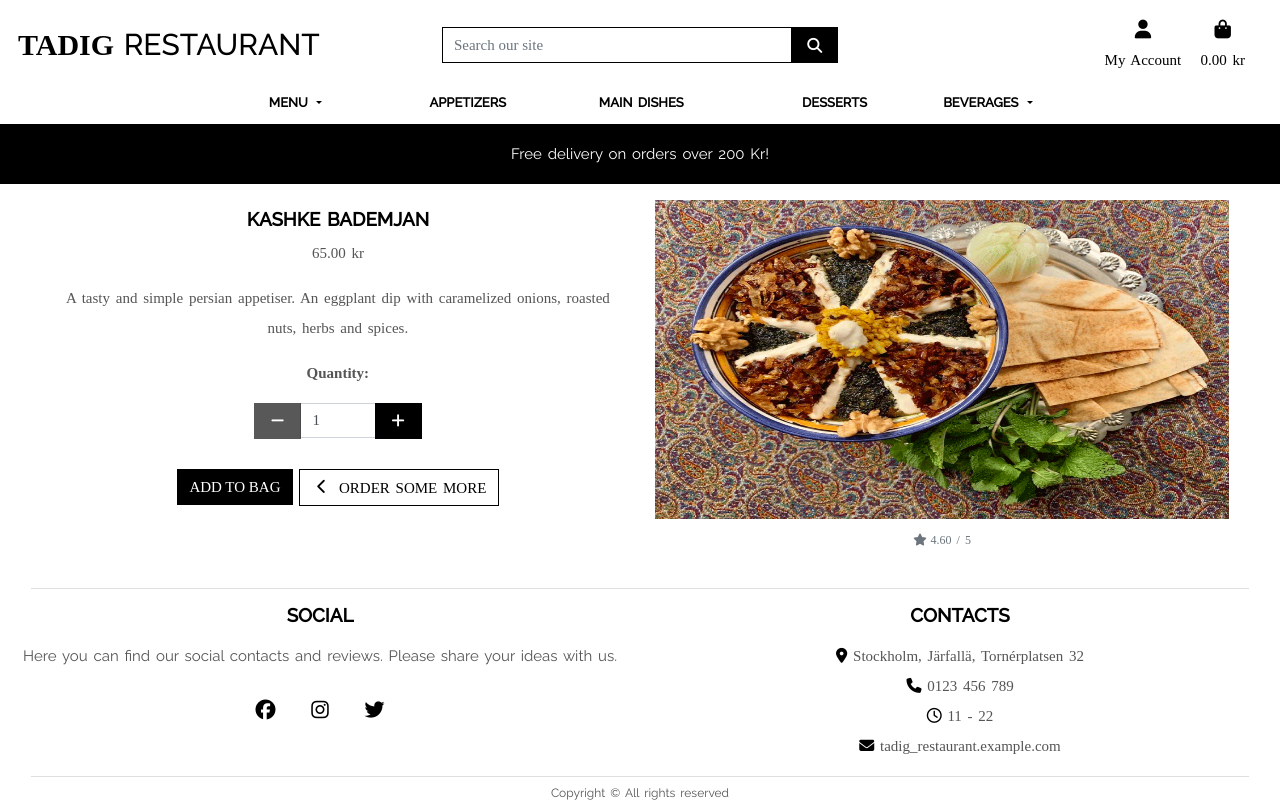
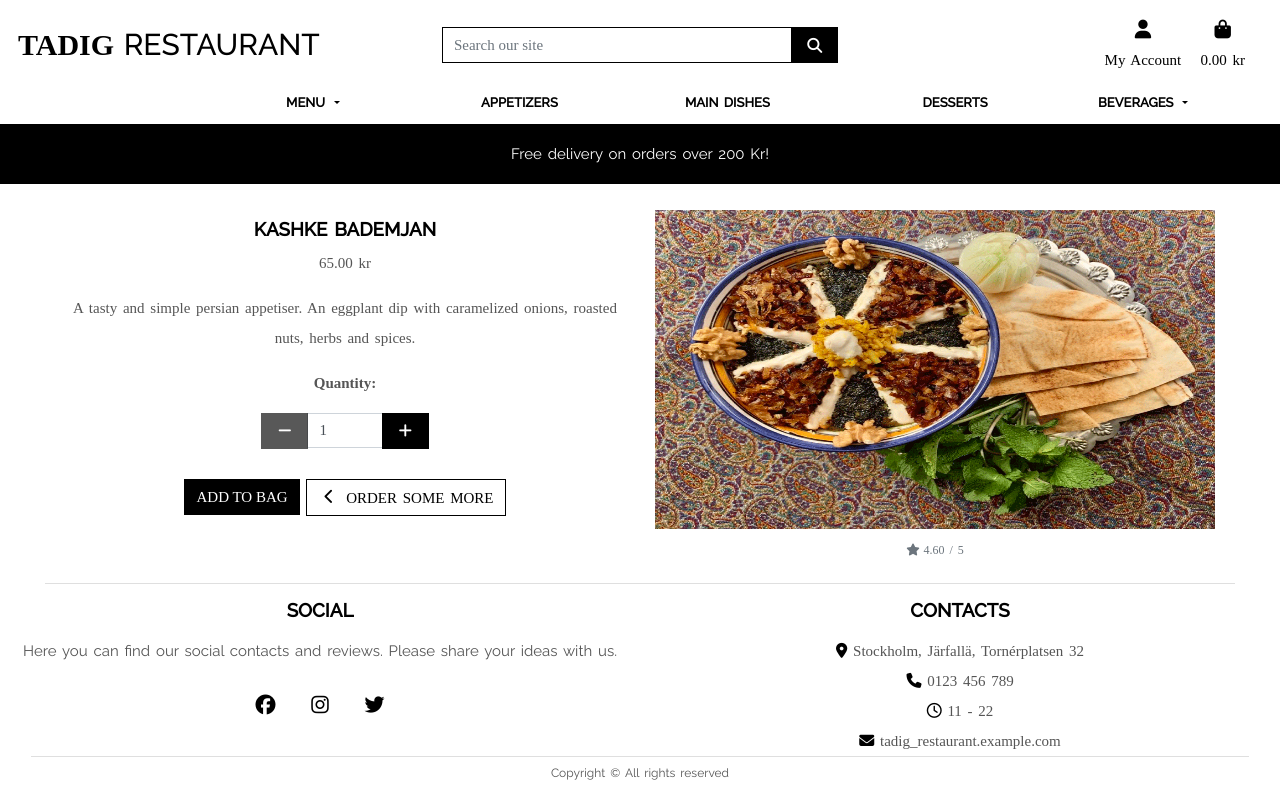
Before and after one commit to behnazkhoshnood/tadig_restaurant_v2, a Django app: page /products/1 in a window 1280 px wide. Run offline with Django 3.2, Linux system fonts and the light colour scheme; data comes from the database, SQL or seed files in the repository; some libraries are stand-ins or nearby versions.

Commit message:
fixed the ressponsivness on some views on product details page

```diff
--- a/products/templates/products/product_detail.html
+++ b/products/templates/products/product_detail.html
@@ -2,20 +2,16 @@
 {% load static %}
 
 {% block extra_title %}- {{ product.name }} {% endblock %}
-<!-- {% block page_header %}
-<div class="container-fluid header-container">
-    <div class="row">
-        <div class="col"></div>
-    </div>
-</div>
-{% endblock %} -->
 
     {% block content %}
-
+        <div class="row">
+            <div class="col-12">
                 <ul class="list-group list-group-flush pt-3">
+                            <!-- content block -->
                     <li class="list-group-item py-0 pb-lg-3">
                         <div class="row">
-                <div class="product-details-info col-12 col-md-6 text-center">
+                            <!-- product info -->
+                            <div class="col-12 col-md-6 product-details-info text-center">
                                 <h5 class="logo-font font-weight-bold text-black my-2">{{ product.name }}</h5>
                                 <p>{{ product.price }} kr</p>
                                 <p>{{ product.description }}</p>
@@ -26,6 +22,7 @@
                                             <p><strong>Quantity:</strong></p>
                                             <div class="form-group quantity-input mb-3">
                                                 <div class="input-group">
+                                                    <!-- decrement quantity -->
                                                     <div class="input-group-prepend">
                                                         <button class="decrement-qty btn btn-black rounded-0"
                                                             data-item_id="{{ product.id }}" id="decrement-qty_{{ product.id }}">
@@ -37,7 +34,8 @@
                                                     <input class="form-control qty_input" type="number"
                                                         name="quantity" value="1" min="1" max="99"
                                                         data-item_id="{{ product.id }}"
-                                            id="id_qty_{{ product.id }}">
+                                                        id="id_qty_{{ product.id }}" />
+                                                    <!-- increment quantity -->
                                                     <div class="input-group-append">
                                                         <button class="increment-qty btn btn-black rounded-0"
                                                             data-item_id="{{ product.id }}" id="increment-qty_{{ product.id }}">
@@ -65,6 +63,7 @@
                                 </form>
                                 <hr class="d-block d-md-none">
                             </div>
+                            <!-- product image -->
                             <div class="col-12 col-md-6 text-center">
                                 {% if product.image %}
                                     <img class="img-fluid product-details-img" src="{{ product.image.url }}" alt="{{ product.name }}">
@@ -82,7 +81,7 @@
                     </li>
                 </ul>
             </div>
-
+        </div>
     {% endblock %}
 
 {% block postloadjs %}
--- a/static/css/base.css
+++ b/static/css/base.css
@@ -25,19 +25,8 @@ hr {
     font-size: 15px;
 }
 
-.header-container {
-    padding-top: 149px;
-}
-
-#page-container {
-    position: relative;
-    min-height: 100vh;
-}
-
-#footer {
-    bottom: 0;
-    width: 100%;
-    margin-top: -45px;
+.flex-wrapper{
+    padding-top: 146px;
 }
 
 .inline {
@@ -314,30 +303,22 @@ p span {
 
 /* -------------------------------- Media Queries */
 
+/* screens smaller than sm grid and  */
+@media (max-width: 290px) {
+    .flex-wrapper {
+        padding-top: 176px;
+    }
+}
+
 /* screens only md */
-@media (min-width: 768px) and(max-width: 991px) {
-
-    .header-container {
-        padding-top: 259px !important;
+@media (min-width: 768px) and (max-width: 991px) {
+    .flex-wrapper {
+        padding-top: 208px;
     }
 }
 
 /* screens on lg and up */
 @media (min-width: 992px) {
-
-    .header-container {
-        padding-top: 233px;
-    }
-
-    #page-container {
-    position: relative;
-    min-height: 73vh;;
-}
-
-    #footer {
-        max-height: 330px;
-    }
-
     .fixed-top-desktop-only {
         position: fixed;
         top: 0;
@@ -350,27 +331,57 @@ p span {
         padding: 0;
         margin: 0;
     }
-}
 
-/*screens on lg and up */
-
-@media (min-width: 1124px) {
-    .header-container {
-        padding-top: 185px;
+    .flex-wrapper{
+        display: flex;
+        min-height:  calc(100vh - 195px);
+        padding-top: 195px;
+        flex-direction: column;
+        justify-content: space-between;
     }
 }
 
-@media (min-height: 1025px) {
-        #footer {
-        position: absolute;
+/* laptop views */
+@media (min-width: 1015px){
+    @media (min-height: 800px){
+        #footer{
+            position: fixed;
+            bottom: 0;
+        }
     }
-
 }
 
-/* @media (min-height: 799px) and (max-height: 1005px) {
-    @media (min-width: 1270px) and (max-width: 1445px) {
-        #footer {
-            position: relative;
+/* kindle, nexus 10, ipad mini, ipad-pro, ipad */
+@media (min-width: 767px) {
+    @media (min-height: 1024px) {
+        #footer{
+            position: fixed;
+            bottom: 0;
+        }
+
+        .flex-wrapper{
+            padding-top: 450px;
+        }
+
+        #topnav{
+            height: 150px !important;
+        }
+
+        .navbar{
+            padding-bottom: 50px;
+        }
+
+        .img-fluid{
+            height: 30vh;
+        }
+        /* on ipad and ipad mini */
+        @media (height: 1024px){
+            .flex-wrapper{
+                padding-top: 330px;
+            }
+            .img-fluid{
+                height: 40vh
+            }
         }
     }
-} */
+}
--- a/templates/base.html
+++ b/templates/base.html
@@ -48,19 +48,19 @@
 </head>
 
 <body>
-
-    <div id="page-container">
-        <div id="content-wrap">
+    <div class="flex-wrapper">
+        <div class="container-fluid">
+            <!-- header -->
             <header class="container-fluid fixed-top">
                 <div id="topnav" class="row bg-white pt-lg-2 d-none d-md-flex">
-                    <!-- navbar home -->
+                    <!--  navbar home -->
                     <div class="col-12 col-md-4 my-auto py-1 py-md-0 text-center text-md-left">
                         <a href="{% url 'home' %}" class="nav-link main-logo-link">
                             <h2 class="logo-font text-black my-0"><strong>Tadig </strong>Restaurant</h2>
                         </a>
                     </div>
+                    <!-- navbar search -->
                     <div class="col-12 col-md-4 my-auto py-1 py-md-0">
-                        <!-- navbar search -->
                         <form method="GET" action="{% url 'products' %}">
                             <div class="input-group w-100">
                                 <input class="form-control border border-black rounded-0" type="text" name="q"
@@ -76,9 +76,9 @@
                             </div>
                         </form>
                     </div>
-                    <!-- navbar account -->
                     <div class="col-12 col-md-4 my-auto py-1 py-md-0">
                         <ul class="list-inline list-unstyled text-center text-md-right my-0">
+                            <!-- navbar account -->
                             <li class="list-inline-item dropdown">
                                 <a class="text-black nav-link" href="#" id="user-options" data-toggle="dropdown"
                                     aria-haspopup="true" aria-expanded="false">
@@ -139,6 +139,7 @@
             </header>
 
             {% if messages %}
+            <!-- message-container -->
                 <div class="message-container">
                     {% for message in messages %}
                         {% with message.level as level %}
@@ -156,21 +157,15 @@
                 </div>
             {% endif %}
 
-            {% block page_header %}
-                <div class="container-fluid header-container">
-                    <div class="row">
-                        <div class="col"></div>
-                    </div>
-                </div>
-            {% endblock %}
-
             {% block content %}
             {% endblock %}
         </div>
 
         <footer id="footer" class="bg-white container-fluid mt-1">
+                    <!-- footer -->
             {% include 'includes/footer.html' %}
         </footer>
+
     </div>
 
     {% block postloadjs %}
--- a/templates/includes/footer.html
+++ b/templates/includes/footer.html
@@ -1,23 +1,33 @@
 {% load i18n %}
 
+    <hr class="d-block my-0">
     <div class="row">
-            <hr class="d-block my-0">
+        <!-- social links -->
         <div class="col-12 col-md-6">
             <h5 class="logo-font font-weight-bold text-black text-center my-3">Social</h5>
             <p class="social-note text-center pd-1 pb-lg-1">
                 {% trans 'Here you can find our social contacts and reviews. Please share your ideas with us.' %}
             </p>
             <ul class="social-icons list-inline list-unstyled text-center my-0 px-0">
-                    <li class="col inline"><a href="https://www.facebook.com/" target="_blank"><i
-                                class="fab fa-facebook text-black"></i></a>
+                <li class="col inline">
+                    <a href="https://www.facebook.com/" target="_blank">
+                        <i class="fab fa-facebook text-black"></i>
+                    </a>
                 </li>
-                    <li class="col inline"><a href="https://www.instagram.com/" target="_blank"><i
-                                class="fab fa-instagram text-black"></i></a></li>
-                    <li class="col inline"><a href="https://twitter.com/" target="_blank"><i
-                                class="fab fa-twitter text-black"></i></a></li>
+                <li class="col inline">
+                    <a href="https://www.instagram.com/" target="_blank">
+                        <i class="fab fa-instagram text-black"></i>
+                    </a>
+                </li>
+                <li class="col inline">
+                    <a href="https://twitter.com/" target="_blank">
+                        <i class="fab fa-twitter text-black"></i>
+                    </a>
+                </li>
             </ul>
         </div>
-            <hr class="d-block d-md-none mb-0">
+        <!-- contacts list -->
+        <hr class="d-block d-md-none my-0">
         <div class="col-12 col-md-6">
             <h5 class="logo-font font-weight-bold text-black text-center my-3">Contacts</h5>
             <ul class="contacts list-inline list-unstyled text-center my-0 px-0">
@@ -27,8 +37,9 @@
                 <li><i class="fas fa-envelope"></i> tadig_restaurant.example.com</li>
             </ul>
         </div>
-            <hr class="d-block mb-0">
-            <div class="col-md-12">
+        <hr class="d-block my-0">
+        <!-- copyright -->
+        <div class="col-12">
             <p class="small mt-1 text-center"> Copyright &copy; All rights reserved</p>
         </div>
     </div>
--- a/templates/includes/main-nav.html
+++ b/templates/includes/main-nav.html
@@ -1,6 +1,6 @@
 <div class="collapse navbar-collapse" id="main-nav">
-    <ul class="navbar-nav col-10 offset-lg-2 text-center" aria-labelledby="dropdownMenuButton">
-        <li class="col-2 nav-item d-block d-lg-none">
+    <ul class="navbar-nav col-10 offset-lg-2 text-center d-flex justify-content-around" aria-labelledby="dropdownMenuButton">
+        <li class="col-2 nav-item d-block d-md-none">
             <a class="logo-font font-weight-bold nav-link text-black mr-5" href="{% url 'home' %}" id="home-link">
                 Home
             </a>
--- a/templates/includes/mobile-top-header.html
+++ b/templates/includes/mobile-top-header.html
@@ -1,5 +1,5 @@
 <li class="list-inline-item">
-    <a class="text-black nav-link d-block d-lg-none" href="#" id="mobile-search" data-toggle="dropdown" aria-haspopup="true" aria-expanded="false">
+    <a class="text-black nav-link d-block d-md-none" href="#" id="mobile-search" data-toggle="dropdown" aria-haspopup="true" aria-expanded="false">
         <div class="text-center">
             <div><i class="fas fa-search fa-lg"></i></div>
             <p class="my-0">Search</p>
@@ -21,7 +21,7 @@
     </div>
 </li>
 <li class="list-inline-item dropdown">
-    <a class="text-black nav-link d-block d-lg-none" href="#" id="user-options" data-toggle="dropdown" aria-haspopup="true" aria-expanded="false">
+    <a class="text-black nav-link d-block d-md-none" href="#" id="user-options" data-toggle="dropdown" aria-haspopup="true" aria-expanded="false">
         <div class="text-center">
             <div><i class="fas fa-user fa-lg"></i></div>
             <p class="my-0">My Account</p>
@@ -41,7 +41,7 @@
     </div>
 </li>
 <li class="list-inline-item">
-    <a class="{% if grand_total %}text-primary font-weight-bold{% else %}text-black{% endif %} nav-link d-block d-lg-none" href="{% url 'view_bag' %}">
+    <a class="{% if grand_total %}text-primary font-weight-bold{% else %}text-black{% endif %} nav-link d-block d-md-none" href="{% url 'view_bag' %}">
         <div class="text-center">
             <div><i class="fas fa-shopping-bag fa-lg"></i></div>
             <p class="my-0">
```
Lines whose indentation alone changed are shown as unchanged.
